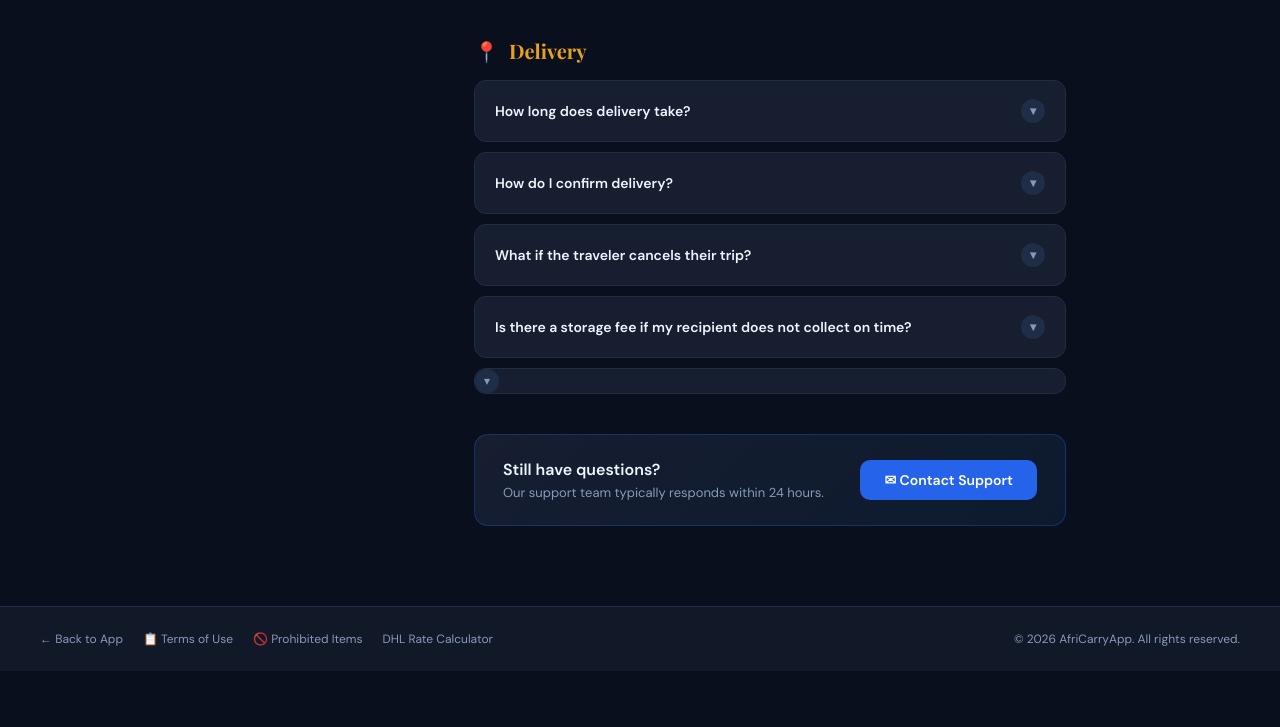
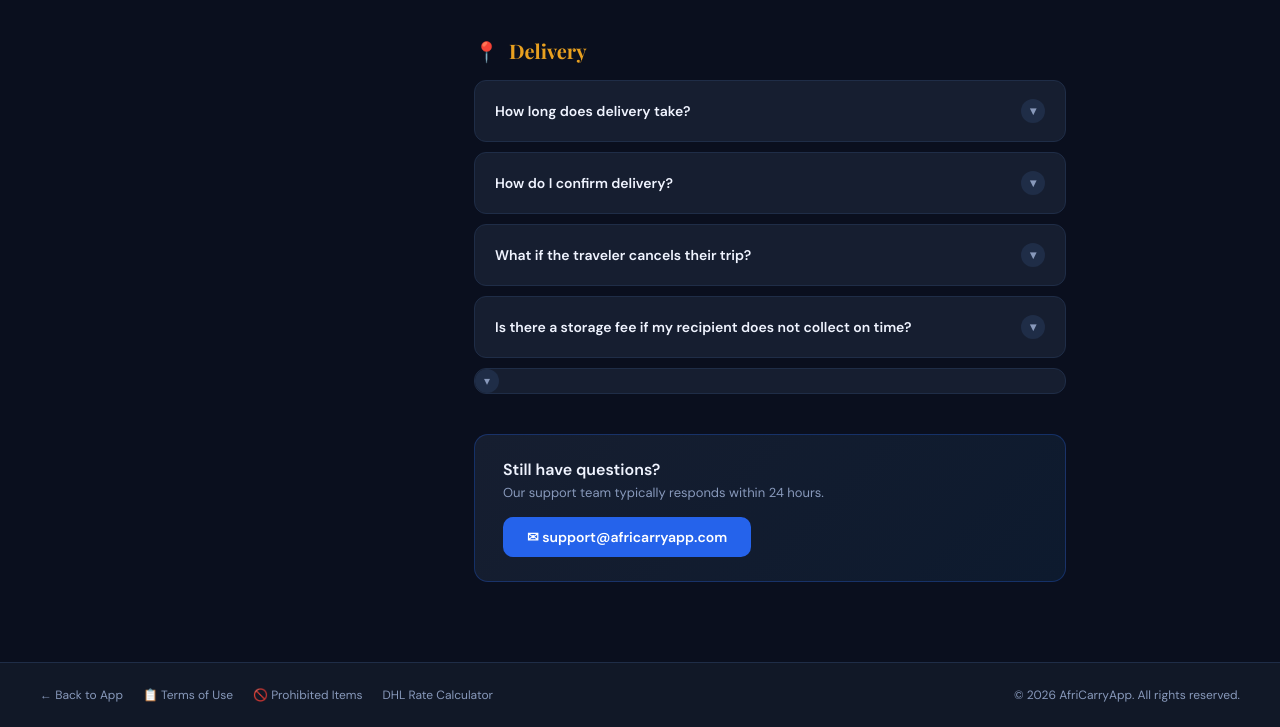
Before and after one commit to jclifden45/myafricarry, a website: page faq.html in a window 1280 px wide. Shown: the part 2620-3347 px from the top of the page. Before the commit the page ends 3291 px from the top, so only its background shows below. Drawn offline with nearby package versions, Linux system fonts and the light colour scheme.

Commit message:
Update contact support link text

```diff
--- a/faq.html
+++ b/faq.html
@@ -706,7 +706,7 @@
         <h3>Still have questions?</h3>
         <p>Our support team typically responds within 24 hours.</p>
       </div>
-      <a href="mailto:support@africarryapp.com" class="contact-btn">✉ Contact Support</a>
+      <a href="mailto:support@africarryapp.com" class="contact-btn">✉ support@africarryapp.com</a>
     </div>
 
   </div>
```
